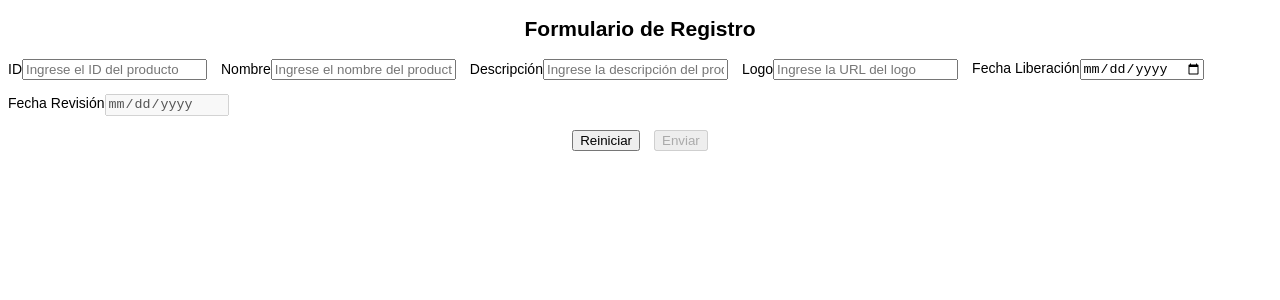
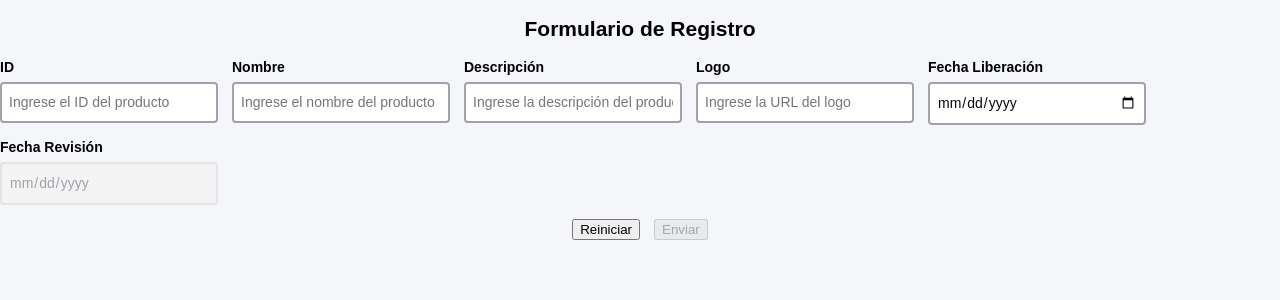
Before and after one commit to andresn00/sofka-exercise, an Angular app: page /products/new in a window 1280 px wide. Shown: the top 300 px of the page. Built offline with nearby package versions, Linux system fonts and the light colour scheme.

Commit message:
Add color palettes and form field styles

```diff
--- a/src/styles.scss
+++ b/src/styles.scss
@@ -1,4 +1,115 @@
 :root {
   font-family: sans-serif;
   font-size: 14px;
+
+  // Colors
+  // Surface
+  --color-surface-0: #ffffff;
+  --color-surface-50: #fafafa;
+  --color-surface-100: #f4f4f5;
+  --color-surface-200: #e4e4e7;
+  --color-surface-300: #d4d4d8;
+  --color-surface-400: #a1a1aa;
+  --color-surface-500: #71717a;
+  --color-surface-600: #52525b;
+  --color-surface-700: #3f3f46;
+  --color-surface-800: #27272a;
+  --color-surface-900: #18181b;
+  --color-surface-950: #09090b;
+
+  // Primary
+  --color-primary-50: #fdf7dc;
+  --color-primary-100: #fceeb2;
+  --color-primary-200: #f5e067;
+  --color-primary-300: #d4c258;
+  --color-primary-400: #b4a449;
+  --color-primary-500: #91843a;
+  --color-primary-600: #73692c;
+  --color-primary-700: #564e1f;
+  --color-primary-800: #3b3513;
+  --color-primary-900: #221e08;
+  --color-primary-950: #161304;
+  --color-primary: var(--color-primary-200);
+
+  // Secondary
+  --color-secondary-50: #f4f6f9;
+  --color-secondary-100: #e3e9f0;
+  --color-secondary-200: #c1cdde;
+  --color-secondary-300: #9ab0cb;
+  --color-secondary-400: #7d95b3;
+  --color-secondary-500: #677b94;
+  --color-secondary-600: #526276;
+  --color-secondary-700: #3d4a5a;
+  --color-secondary-800: #28313c;
+  --color-secondary-900: #161c24;
+  --color-secondary-950: #0d1117;
+
+  // Danger
+  --color-danger-50: #fef2f2;
+  --color-danger-100: #fee2e2;
+  --color-danger-200: #fecaca;
+  --color-danger-300: #fca5a5;
+  --color-danger-400: #f87171;
+  --color-danger-500: #ef4444;
+  --color-danger-600: #dc2626;
+  --color-danger-700: #b91c1c;
+  --color-danger-800: #991b1b;
+  --color-danger-900: #7f1d1d;
+  --color-danger-950: #450a0a;
+  --color-danger: var(--color-danger-600);
+
+  // App
+  --app-border-radius: 4px;
+  --app-default-transition: all 0.3s ease;
 }
+
+html,
+body {
+  margin: 0;
+  background-color: var(--color-secondary-50);
+}
+
+.form-field {
+  display: flex;
+  flex-direction: column;
+  gap: 0.5rem;
+
+  label {
+    font-weight: 600;
+    transition: var(--app-default-transition);
+  }
+
+  input {
+    font-size: 1rem;
+    font-family: inherit;
+    color: var(--color-surface-950);
+    background: var(--color-surface-0);
+    padding-block: 0.75rem;
+    padding-inline: 0.5rem;
+    border: 2px solid var(--color-surface-400);
+    transition: var(--app-default-transition);
+    appearance: none;
+    border-radius: var(--app-border-radius);
+    outline-color: transparent;
+    min-width: 200px;
+
+    // States
+    &:hover:not(:disabled, :focus) {
+      border-color: var(--color-surface-500);
+    }
+    &:focus {
+      border-color: var(--color-primary);
+    }
+    &:focus-visible {
+      outline: none;
+    }
+    &:disabled {
+      background-color: var(--color-surface-100);
+      color: var(--color-surface-400);
+      border-color: var(--color-surface-200);
+    }
+    &.ng-touched.ng-dirty.ng-invalid:not(:focus) {
+      border-color: var(--color-danger);
+    }
+  }
+}
```
